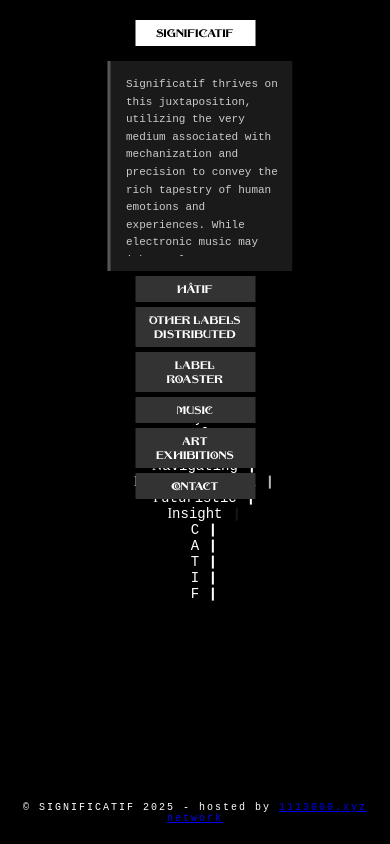
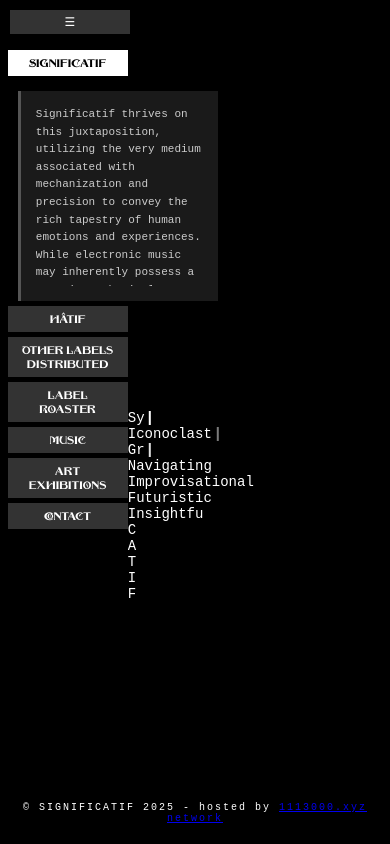
Before and after one commit to llllIIIIlllIIl/www, a plain HTML site: page index.html in a window 390 px wide. Both pictures are taken after a click on the button "SIGNIFICATIF". Drawn offline with Linux system fonts and the light colour scheme.

Commit message:
major changes, bug fix

```diff
--- a/index.html
+++ b/index.html
@@ -34,16 +34,48 @@
             src: url('./fonts/Sporting.otf') format('opentype');
         }
 
+        .winbox {
+            z-index: 5000 !important;
+        }
+
+        #menuToggle {
+            position: fixed;
+            top: 10px;
+            left: 10px;
+            background-color: #333;
+            color: white;
+            border: none;
+            padding: 5px 10px;
+            cursor: pointer;
+            z-index: 200;
+            font-family: 'COLLONAR-CAPS', monospace;
+            font-size: 12px;
+            transition: background-color 0.3s ease;
+        }
+
+        #menuToggle:hover {
+            background-color: white;
+            color: black;
+        }
+
         .button-container {
             position: fixed;
-            top: 50%;
+            top: 50px;
             left: 5%;
-            transform: translateY(-50%);
             display: flex;
             flex-direction: column;
             gap: 5px;
             z-index: 100;
             max-width: 90vw;
+            max-height: calc(100vh - 100px);
+            overflow-y: auto;
+            transition: transform 0.3s ease, opacity 0.3s ease;
+        }
+
+        .button-container.hidden {
+            transform: translateX(-120%);
+            opacity: 0;
+            pointer-events: none;
         }
 
         button {
@@ -84,9 +116,9 @@
             top: 50%;
             left: 50%;
             transform: translate(-50%, -50%);
-            display: flex;
+            display: inline-flex;
             flex-direction: column;
-            align-items: center;
+            align-items: flex-start;
             justify-content: center;
             z-index: 1;
             pointer-events: none;
@@ -97,23 +129,32 @@
             font-size: clamp(16px, 4vw, 24px);
             margin: 0;
             position: relative;
+            display: inline-flex;
+            align-items: center;
+            white-space: nowrap;
         }
 
-        .random-word span {
-            font-family: 'Courier New', Courier, monospace;
-            font-size: 100%;
+        .random-word .letter-base {
+            display: inline-block;
+            width: 1ch;
+        }
+
+        .random-word .letter-dynamic {
+            display: inline-block;
+            position: absolute;
+            left: 1ch;
+            white-space: nowrap;
         }
 
         .prompt-indicator {
-            position: absolute;
             font-family: 'Courier New', Courier, monospace;
-            top: 50%;
-            right: -15px;
-            transform: translateY(-50%);
-            height: 80%;
+            margin-left: 5px;
+            height: 1em;
             width: 2px;
             background-color: white;
             animation: blink 1s infinite;
+            flex-shrink: 0;
+            position: absolute;
         }
 
         @keyframes blink {
@@ -136,19 +177,18 @@
             max-width: 400px;
         }
 
-        #bandcampLinks a,
-        #artExhibitionsContent a {
+        #bandcampLinks button,
+        #artExhibitionsContent button {
             display: block;
-            color: #cccccc;
-            text-decoration: none;
-            padding: 5px 0;
-            font-family: 'Courier New', Courier, monospace;
-            font-size: 13px;
-            transition: color 0.3s ease;
+            width: 100%;
+            margin-bottom: 5px;
+            background-color: #222;
+            font-size: 12px;
         }
 
-        #bandcampLinks a:hover,
-        #artExhibitionsContent a:hover {
+        #bandcampLinks button:hover,
+        #artExhibitionsContent button:hover {
+            background-color: #666;
             color: white;
         }
 
@@ -162,14 +202,15 @@
 
         #roasterButtons {
             display: none;
-            flex-direction: column;
+            grid-template-columns: repeat(4, 1fr);
             gap: 5px;
             margin-left: 20px;
             margin-top: 5px;
+            max-width: 600px;
         }
 
         #roasterButtons button {
-            width: 130px;
+            width: 100%;
             background-color: #222;
             font-size: 12px;
         }
@@ -183,8 +224,8 @@
             display: block !important;
         }
 
-        .show-flex {
-            display: flex !important;
+        .show-grid {
+            display: grid !important;
         }
 
         .footer {
@@ -201,8 +242,14 @@
         }
 
         @media screen and (max-width: 768px) {
+            #menuToggle {
+                left: 10px;
+                top: 10px;
+            }
+
             .button-container {
                 left: 2%;
+                top: 50px;
             }
 
             button {
@@ -225,8 +272,13 @@
                 max-height: 180px;
             }
 
+            #roasterButtons {
+                grid-template-columns: repeat(2, 1fr);
+                max-width: 300px;
+            }
+
             #roasterButtons button {
-                width: 110px;
+                font-size: 11px;
             }
 
             .footer {
@@ -241,10 +293,8 @@
 
         @media screen and (max-width: 480px) {
             .button-container {
-                top: 20px;
-                left: 50%;
-                transform: translateX(-50%);
-                align-items: center;
+                top: 50px;
+                left: 2%;
             }
 
             button {
@@ -263,10 +313,12 @@
 
             #roasterButtons {
                 margin-left: 10px;
+                grid-template-columns: repeat(2, 1fr);
+                max-width: 250px;
             }
 
             #roasterButtons button {
-                width: 100px;
+                font-size: 10px;
             }
 
             .random-words {
@@ -283,7 +335,9 @@
     </style>
 </head>
 <body>
-    <div class="button-container">
+    <button id="menuToggle" onclick="toggleMenu()">☰</button>
+
+    <div class="button-container" id="menuContainer">
         <button id="significButton" onclick="toggleText('significButton', 'significText')">SIGNIFICATIF</button>
         <div id="significText">
             <div id="labelDescription">
@@ -333,50 +387,73 @@ In essence, Hatif serves as a dynamic counterpart to Significatif, offering a sp
 
         <button id="bandcampButton" onclick="toggleText('bandcampButton', 'bandcampLinks')">Music</button>
         <div id="bandcampLinks">
-            <a href="https://music.1113000.xyz" target="_blank">Faircamp</a>
-            <a href="https://s-hatif.bandcamp.com/" target="_blank">ｈ â ｔ ｉ ｆ</a>
-            <a href="https://significatif.bandcamp.com/" target="_blank">ｓ ｉ ｇ ｎ ｉ ｆ ｉ ｃ ａ ｔ ｉ ｆ</a>
+            <button onclick="window.open('https://music.1113000.xyz', '_blank')">F a i r c a m p</button>
+            <button onclick="window.open('https://s-hatif.bandcamp.com/', '_blank')">bandcamp ｈ â ｔ ｉ ｆ</button>
+            <button onclick="window.open('https://significatif.bandcamp.com/', '_blank')">bandcamp ｓ ｉ ｇ ｎ ｉ ｆ ｉ ｃ ａ ｔ ｉ ｆ</button>
         </div>
 
         <button id="artExhibitionsButton" onclick="toggleText('artExhibitionsButton', 'artExhibitionsContent')">Art Exhibitions</button>
         <div id="artExhibitionsContent">
-            <a href="#" target="_blank">Exhibition 1</a>
-            <a href="#" target="_blank">Exhibition 2</a>
-            <a href="#" target="_blank">Exhibition 3</a>
+            <button onclick="openWindow('exhibition-1.html')">Exhibition 1</button>
+            <button onclick="openWindow('exhibition-2.html')">Exhibition 2</button>
+            <button onclick="openWindow('exhibition-3.html')">Exhibition 3</button>
         </div>
 
         <button onclick="location.href='mailto:contact@1113000.xyz';">Contact</button>
     </div>
 
     <div id="randomWords" class="random-words">
-        <div class="random-word" id="letterS">S <span class="prompt-indicator"></span></div>
-        <div class="random-word" id="letterI">I <span class="prompt-indicator"></span></div>
-        <div class="random-word" id="letterG">G <span class="prompt-indicator"></span></div>
-        <div class="random-word" id="letterN">N <span class="prompt-indicator"></span></div>
-        <div class="random-word" id="letterI2">I <span class="prompt-indicator"></span></div>
-        <div class="random-word" id="letterF">F <span class="prompt-indicator"></span></div>
-        <div class="random-word" id="letterI3">I <span class="prompt-indicator"></span></div>
-        <div class="random-word" id="letterC">C <span class="prompt-indicator"></span></div>
-        <div class="random-word" id="letterA">A <span class="prompt-indicator"></span></div>
-        <div class="random-word" id="letterT">T <span class="prompt-indicator"></span></div>
-        <div class="random-word" id="letterI4">I <span class="prompt-indicator"></span></div>
-        <div class="random-word" id="letterF2">F <span class="prompt-indicator"></span></div>
+        <div class="random-word" id="letterS"><span class="letter-base">S</span><span class="letter-dynamic"></span></div>
+        <div class="random-word" id="letterI"><span class="letter-base">I</span><span class="letter-dynamic"></span></div>
+        <div class="random-word" id="letterG"><span class="letter-base">G</span><span class="letter-dynamic"></span></div>
+        <div class="random-word" id="letterN"><span class="letter-base">N</span><span class="letter-dynamic"></span></div>
+        <div class="random-word" id="letterI2"><span class="letter-base">I</span><span class="letter-dynamic"></span></div>
+        <div class="random-word" id="letterF"><span class="letter-base">F</span><span class="letter-dynamic"></span></div>
+        <div class="random-word" id="letterI3"><span class="letter-base">I</span><span class="letter-dynamic"></span></div>
+        <div class="random-word" id="letterC"><span class="letter-base">C</span><span class="letter-dynamic"></span></div>
+        <div class="random-word" id="letterA"><span class="letter-base">A</span><span class="letter-dynamic"></span></div>
+        <div class="random-word" id="letterT"><span class="letter-base">T</span><span class="letter-dynamic"></span></div>
+        <div class="random-word" id="letterI4"><span class="letter-base">I</span><span class="letter-dynamic"></span></div>
+        <div class="random-word" id="letterF2"><span class="letter-base">F</span><span class="letter-dynamic"></span></div>
     </div>
 
     <div class="footer">© SIGNIFICATIF 2025 - hosted by <a href="https://1113000.xyz" target="_blank">1113000.xyz network</a></div>
 
     <script>
+        function toggleMenu() {
+            const menu = document.getElementById('menuContainer');
+            menu.classList.toggle('hidden');
+        }
+
+        function closeAllMenus() {
+            const allContentDivs = [
+                'significText', 'hatifText', 'otherLabelsText',
+                'bandcampLinks', 'artExhibitionsContent'
+            ];
+            const allButtons = [
+                'significButton', 'hatifButton', 'otherLabelsButton',
+                'bandcampButton', 'artExhibitionsButton', 'labelRoasterButton'
+            ];
+
+            allContentDivs.forEach(id => {
+                document.getElementById(id).classList.remove('show');
+            });
+
+            document.getElementById('roasterButtons').classList.remove('show-grid');
+
+            allButtons.forEach(id => {
+                document.getElementById(id).classList.remove('active');
+            });
+        }
+
         function openWindow(htmlFileName) {
-            const win = new WinBox({
+            new WinBox({
                 title: htmlFileName.split(".")[0],
                 background: '#888888',
                 border: 2,
                 x: 'center',
                 y: 'center',
-                url: './artists/' + htmlFileName,
-                close: function () {
-                    this.close();
-                }
+                url: './artists/' + htmlFileName
             });
         }
 
@@ -384,11 +461,11 @@ In essence, Hatif serves as a dynamic counterpart to Significatif, offering a sp
             const roasterButtons = document.getElementById("roasterButtons");
             const button = document.getElementById("labelRoasterButton");
 
-            if (roasterButtons.classList.contains('show-flex')) {
-                roasterButtons.classList.remove('show-flex');
-                button.classList.remove('active');
+            if (roasterButtons.classList.contains('show-grid')) {
+                closeAllMenus();
             } else {
-                roasterButtons.classList.add('show-flex');
+                closeAllMenus();
+                roasterButtons.classList.add('show-grid');
                 button.classList.add('active');
             }
         }
@@ -398,9 +475,9 @@ In essence, Hatif serves as a dynamic counterpart to Significatif, offering a sp
             const textContent = document.getElementById(textId);
 
             if (textContent.classList.contains('show')) {
-                textContent.classList.remove('show');
-                buttonText.classList.remove('active');
+                closeAllMenus();
             } else {
+                closeAllMenus();
                 textContent.classList.add('show');
                 buttonText.classList.add('active');
             }
@@ -427,29 +504,62 @@ In essence, Hatif serves as a dynamic counterpart to Significatif, offering a sp
             return words[randomIndex];
         }
 
+        function initializeWordWidths() {
+            const words = ['S', 'I', 'G', 'N', 'I2', 'F', 'I3', 'C', 'A', 'T', 'I4', 'F2'];
+            words.forEach(letter => {
+                const wordList = wordLists[letter];
+                let maxLength = 0;
+                wordList.forEach(word => {
+                    if (word.length > maxLength) {
+                        maxLength = word.length;
+                    }
+                });
+                const wordElement = document.getElementById(`letter${letter}`);
+                wordElement.style.width = `${maxLength}ch`;
+            });
+        }
+
         function updateWord(letter) {
             const wordElement = document.getElementById(`letter${letter}`);
-            const currentWord = wordElement.textContent;
+            const dynamicSpan = wordElement.querySelector('.letter-dynamic');
+            const promptIndicator = document.createElement('span');
+            promptIndicator.className = 'prompt-indicator';
+
+            const currentDynamic = dynamicSpan.textContent;
 
             const deleteInterval = 100;
-            let index = currentWord.length;
+            let index = currentDynamic.length;
 
             const deleteIntervalId = setInterval(() => {
-                if (index > 1) {
-                    wordElement.innerHTML = `<span style="font-family: '2';font-size: 100%;">${currentWord.charAt(0)}</span>${currentWord.substring(1, index - 1)}`;
+                if (index > 0) {
+                    dynamicSpan.textContent = currentDynamic.substring(0, index - 1);
+                    const cursorPos = dynamicSpan.offsetWidth + wordElement.querySelector('.letter-base').offsetWidth;
+                    let existingPrompt = wordElement.querySelector('.prompt-indicator');
+                    if (existingPrompt) {
+                        existingPrompt.style.left = cursorPos + 'px';
+                    } else {
+                        promptIndicator.style.left = cursorPos + 'px';
+                        wordElement.appendChild(promptIndicator);
+                    }
                     index--;
                 } else {
                     clearInterval(deleteIntervalId);
 
                     const newWord = getRandomWord(letter);
+                    const dynamicPart = newWord.substring(1);
                     const typeInterval = 100;
 
                     let newIndex = 0;
                     const typeIntervalId = setInterval(() => {
-                        wordElement.innerHTML = `<span style="font-family: '1';font-size: 100%;">${newWord.charAt(0)}</span>${newWord.substring(1, newIndex + 1)}<span class="prompt-indicator"></span>`;
+                        dynamicSpan.textContent = dynamicPart.substring(0, newIndex + 1);
+                        const cursorPos = dynamicSpan.offsetWidth + wordElement.querySelector('.letter-base').offsetWidth;
+                        let existingPrompt = wordElement.querySelector('.prompt-indicator');
+                        if (existingPrompt) {
+                            existingPrompt.style.left = cursorPos + 'px';
+                        }
                         newIndex++;
 
-                        if (newIndex === newWord.length) {
+                        if (newIndex === dynamicPart.length) {
                             clearInterval(typeIntervalId);
                         }
                     }, typeInterval);
@@ -464,6 +574,7 @@ In essence, Hatif serves as a dynamic counterpart to Significatif, offering a sp
         }
 
         setTimeout(() => {
+            initializeWordWidths();
             const words = ['S', 'I', 'G', 'N', 'I2', 'F', 'I3', 'C', 'A', 'T', 'I4', 'F2'];
             words.forEach((word, index) => {
                 setTimeout(() => updateWord(word), index * 1000);
```
